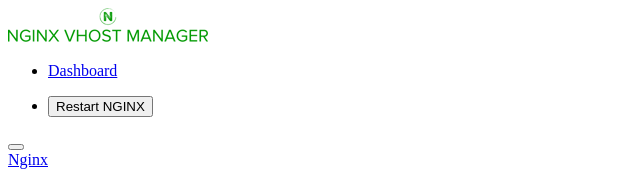
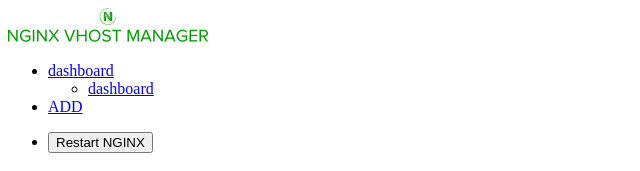
Before and after one commit to uniibu/nginx-vhost-manager, a Nuxt app: page /dashboard in a window 1280 px wide. Shown: the top 171 px of the page, without its empty margins (0-640 px from the left). Built offline with nearby package versions, Linux system fonts and the light colour scheme; no server answers.

Commit message:
edit scss

```diff
--- a/components/AppEditor.vue
+++ b/components/AppEditor.vue
@@ -172,7 +172,7 @@
   },
   methods: {
     onCmReady(cm) {
-      console.log('the editor is readied!', cm);
+      console.log('Ready', cm);
     },
     onCmCursorActivity() {
       return this.code;
--- a/components/AppSide.vue
+++ b/components/AppSide.vue
@@ -19,7 +19,7 @@
       <ul class="nav">
         <li
           v-for="(item, index) in items"
-          :class="isActive(item.path)"
+          :class="isActive(item.name)"
           :key="index">
           <nuxt-link
             :to="{path: item.path, query: item.query}"
@@ -29,6 +29,30 @@
               class="nc-icon"/>
             {{ item.name }}
           </nuxt-link>
+        </li>
+        <ul class="nav">
+          <li
+            v-for="(model, index) in model.children"
+            :class="isActive(model.name)"
+            :key="index"
+            class="item">
+            <a
+              :href="model.path"
+              class="nuxt-link-exact-active nuxt-link-active">
+              <i
+                :class="model.icon"
+                class="nc-icon"/>
+              {{ model.name }}
+            </a>
+          </li>
+        </ul>
+        <li class="add">
+          <a
+            href="#"
+            @click="addChild">
+            <i class="nc-icon nc-simple-add"/>
+            ADD
+          </a>
         </li>
       </ul>
 
@@ -45,14 +69,24 @@
   data() {
     return {
       items: [
-        { name: 'Dashboard', path: 'dashboard', icon: 'nc-globe' }
-      ]
+        { name: 'dashboard', path: '/dashboard', icon: 'nc-globe' }
+      ],
+      model: {
+        children: [{ name: 'dashboard', path: '/dashboard', icon: 'nc-globe' }]
+      }
     };
   },
   methods: {
     isActive(name){
       return this.$route.name == name ? 'active' : '';
     },
+    addChild(){
+      this.model.children.push({
+        name: 'new nginx',
+        icon: 'nc-bullet-list-67',
+        path: '#'
+      });
+    }
   }
 };
 </script>
```
